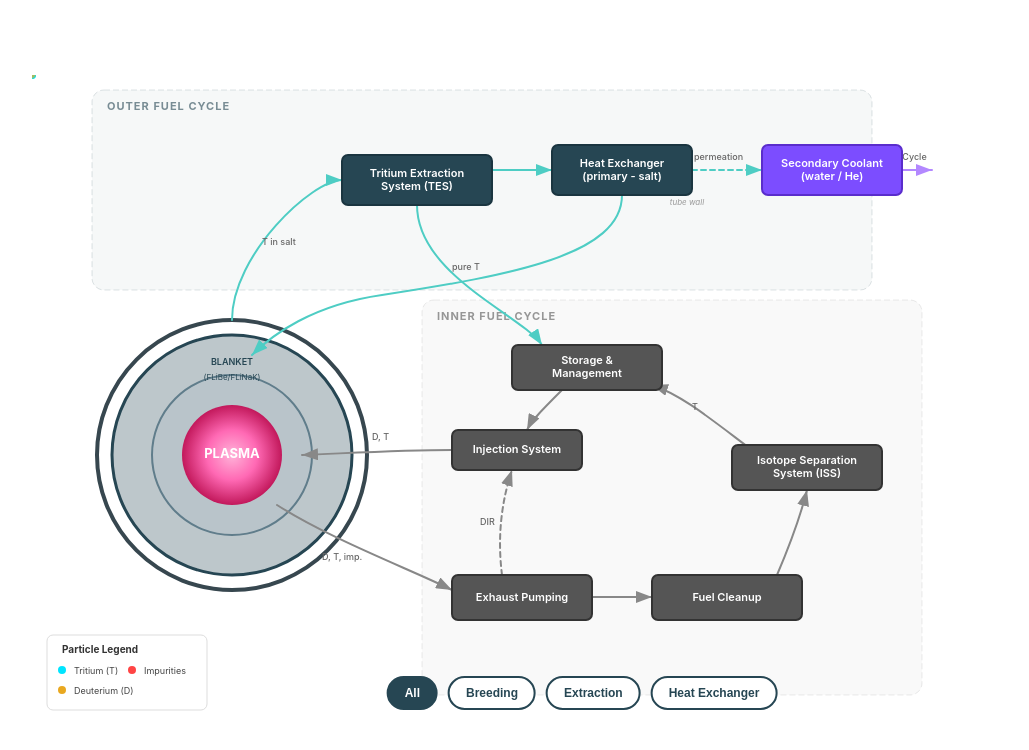
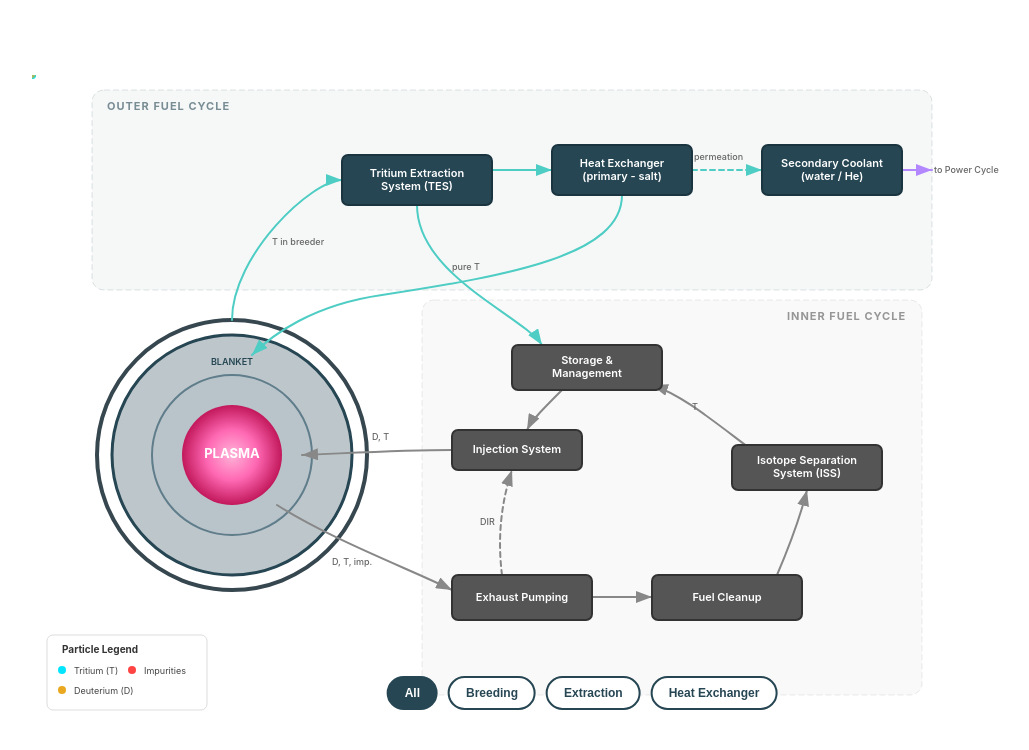
Before and after one commit to RemDelaporteMathurin/fuel-cycle, a React (Vite) app: page / in a window 1280 px wide. Shown: the top 750 px of the page, without its empty margins (58-1087 px from the left). Built offline with nearby package versions, Linux system fonts and the light colour scheme.

Commit message:
refactor: update type imports and adjust component properties in Fuel Cycle app

```diff
--- a/src/components/ComponentBox.tsx
+++ b/src/components/ComponentBox.tsx
@@ -1,9 +1,9 @@
-import { ComponentDef } from '../types'
+import type { ComponentDef } from '../types'
 
 const cycleColors: Record<string, { fill: string; stroke: string }> = {
   ofc: { fill: '#264653', stroke: '#1a3540' },
   ifc: { fill: '#555', stroke: '#333' },
-  'hx-secondary': { fill: '#7c4dff', stroke: '#5a2dcc' },
+  'hx-secondary': { fill: '#264653', stroke: '#1a3540' },
 }
 
 interface Props {
--- a/src/components/Device.tsx
+++ b/src/components/Device.tsx
@@ -12,9 +12,9 @@ export function Device() {
       <text x={200} y={290} textAnchor="middle" fontSize={9} fontWeight={600} fill="#264653">
         BLANKET
       </text>
-      <text x={200} y={305} textAnchor="middle" fontSize={8} fill="#264653">
+      {/* <text x={200} y={305} textAnchor="middle" fontSize={8} fill="#264653">
         (FLiBe/FLiNaK)
-      </text>
+      </text> */}
     </g>
   )
 }
--- a/src/components/FlowPath.tsx
+++ b/src/components/FlowPath.tsx
@@ -1,4 +1,4 @@
-import { FlowPathDef } from '../types'
+import type { FlowPathDef } from '../types'
 
 const cycleStrokes: Record<string, string> = {
   ofc: '#4ecdc4',
--- a/src/components/FuelCycleDiagram.tsx
+++ b/src/components/FuelCycleDiagram.tsx
@@ -65,7 +65,7 @@ export function FuelCycleDiagram({ activeState }: Props) {
       </defs>
 
       {/* Zone backgrounds */}
-      <rect x={60} y={15} width={780} height={200} rx={12} ry={12}
+      <rect x={60} y={15} width={840} height={200} rx={12} ry={12}
         fill="rgba(38, 70, 83, 0.04)" stroke="rgba(38, 70, 83, 0.15)"
         strokeWidth={1} strokeDasharray="6 3" />
       <text x={75} y={35} fontSize={11} fontWeight={700} letterSpacing={1} fill="#264653" opacity={0.6}>
@@ -75,7 +75,7 @@ export function FuelCycleDiagram({ activeState }: Props) {
       <rect x={390} y={225} width={500} height={395} rx={12} ry={12}
         fill="rgba(85, 85, 85, 0.03)" stroke="rgba(85, 85, 85, 0.12)"
         strokeWidth={1} strokeDasharray="6 3" />
-      <text x={405} y={245} fontSize={11} fontWeight={700} letterSpacing={1} fill="#555" opacity={0.6}>
+      <text x={755} y={245} fontSize={11} fontWeight={700} letterSpacing={1} fill="#555" opacity={0.6}>
         INNER FUEL CYCLE
       </text>
 
@@ -86,13 +86,6 @@ export function FuelCycleDiagram({ activeState }: Props) {
       }}>
         <Device />
       </g>
-
-      {/* HX divider (tube wall between primary and secondary) */}
-      <line x1={660} y1={75} x2={660} y2={115}
-        stroke="#999" strokeWidth={1.5} strokeDasharray="3 2" />
-      <text x={655} y={130} fontSize={8} fill="#999" fontStyle="italic" textAnchor="middle">
-        tube wall
-      </text>
 
       {/* Flow paths */}
       {flowPaths.map(path => (
--- a/src/data/highlights.ts
+++ b/src/data/highlights.ts
@@ -4,8 +4,8 @@ export const highlights: HighlightDef[] = [
   {
     id: 'breeding',
     label: 'Breeding',
-    activeComponents: ['tes'],
-    activePaths: ['blanket-tes'],
+    activeComponents: [],
+    activePaths: [],
   },
   {
     id: 'extraction',
--- a/src/data/paths.ts
+++ b/src/data/paths.ts
@@ -6,8 +6,8 @@ export const flowPaths: FlowPathDef[] = [
     id: 'blanket-tes',
     d: 'M 200 245 C 200 180, 280 105, 310 105',
     cycle: 'ofc',
-    label: 'T in salt',
-    labelPos: { x: 230, y: 170 },
+    label: 'T in breeder',
+    labelPos: { x: 240, y: 170 },
   },
   {
     id: 'tes-hx',
@@ -43,7 +43,7 @@ export const flowPaths: FlowPathDef[] = [
     d: 'M 820 95 L 900 95',
     cycle: 'hx-secondary',
     label: 'to Power Cycle',
-    labelPos: { x: 830, y: 85 },
+    labelPos: { x: 902, y: 98 },
   },
 
   // IFC
@@ -64,7 +64,7 @@ export const flowPaths: FlowPathDef[] = [
     d: 'M 245 430 C 300 465, 380 495, 420 515',
     cycle: 'ifc',
     label: 'D, T, imp.',
-    labelPos: { x: 290, y: 485 },
+    labelPos: { x: 300, y: 490 },
   },
   {
     id: 'exhaust-cleanup',
--- a/tsconfig.app.json
+++ b/tsconfig.app.json
@@ -10,7 +10,7 @@
     /* Bundler mode */
     "moduleResolution": "bundler",
     "allowImportingTsExtensions": true,
-    "verbatimModuleSyntax": false,
+    "verbatimModuleSyntax": true,
     "moduleDetection": "force",
     "noEmit": true,
     "jsx": "react-jsx",
--- a/tsconfig.node.json
+++ b/tsconfig.node.json
@@ -10,7 +10,7 @@
     /* Bundler mode */
     "moduleResolution": "bundler",
     "allowImportingTsExtensions": true,
-    "verbatimModuleSyntax": false,
+    "verbatimModuleSyntax": true,
     "moduleDetection": "force",
     "noEmit": true,
 
```
